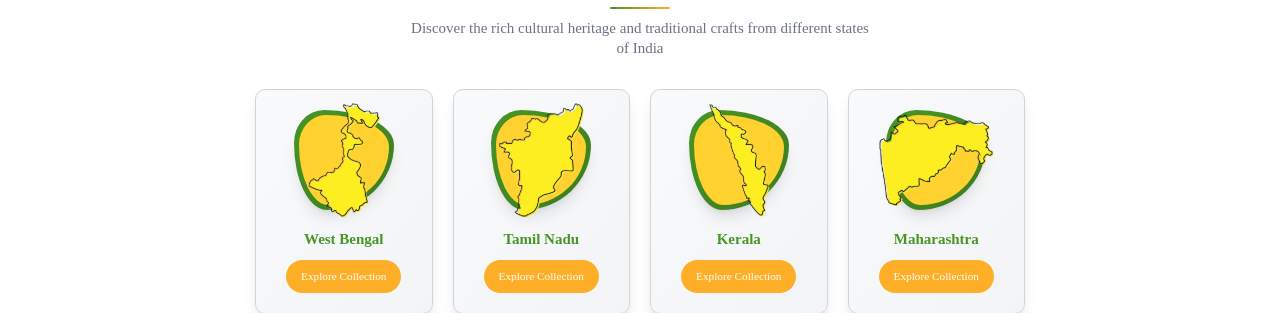
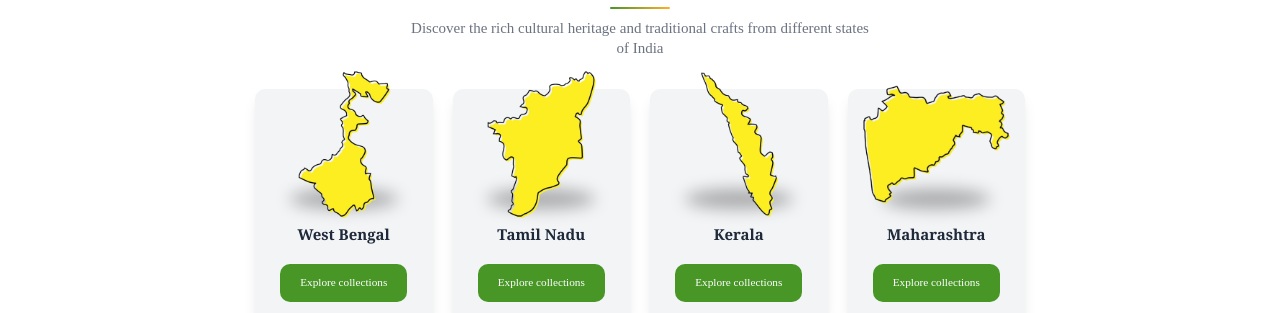
Before and after one commit to lord-cyclone100/Heartisans, a React (Vite) app in the folder frontend/: page /shop in a window 1280 px wide. Shown: the part 639-952 px from the top of the page. Built offline with nearby package versions, Linux system fonts and the light colour scheme; no server answers; a web font is replaced by a local one.

Commit message:
fixed cards

```diff
--- a/frontend/src/components/layout/Navbar.jsx
+++ b/frontend/src/components/layout/Navbar.jsx
@@ -42,7 +42,7 @@ export const Navbar = () => {
 
   return (
     <>
-      <nav className='h-[10vh] w-full bg-black/70 backdrop-blur-lg border-b border-white/40 px-4 sm:px-8 md:px-16 lg:px-40 flex items-center justify-between fixed z-10 font-mhlk text-white'>
+      <nav className='h-[10vh] w-full bg-black/70 backdrop-blur-lg border-b border-white/40 px-4 sm:px-8 md:px-16 lg:px-40 flex items-center justify-between fixed z-20 font-mhlk text-white'>
         <div>
           <NavLink to="/">
             <img src={`${import.meta.env.BASE_URL}photos/primary-logo.svg`} className='h-12 sm:h-16 md:h-18 lg:h-20' alt="Heartisans Logo" />
--- a/frontend/src/pages/Shop.jsx
+++ b/frontend/src/pages/Shop.jsx
@@ -84,26 +84,42 @@ export const Shop = () => {
                   key={idx}
                   className="group transform transition-all duration-300 hover:scale-105"
                 >
-                  <div className="rounded-2xl shadow-lg hover:shadow-2xl transition-all duration-300 p-4 md:p-6 lg:p-8" style={{ background: 'linear-gradient(to bottom right, #f9fafb, #f3f4f6)', border: '1px solid #d1d5db' }}>
-                    <div className="relative mb-4 md:mb-6 lg:mb-8">
-                      <div className="w-24 h-24 md:w-32 md:h-32 lg:w-40 lg:h-40 mx-auto flex items-center justify-center shadow-lg transition-all duration-300" style={{ background: 'linear-gradient(to bottom right, #479626, #3d7a20)' }} id="item">
-                        <div className="w-20 h-20 md:w-28 md:h-28 lg:w-36 lg:h-36 bg-amber-300 flex items-center justify-center" id="item">
+                  <div className="bg-gray-100 rounded-2xl shadow-lg hover:shadow-2xl transition-all duration-300 p-6 md:p-8 flex flex-col items-center text-center relative overflow-visible">
+                    {/* State Shape Container */}
+                    <div className="relative mb-6 md:mb-8 -mt-8 md:-mt-10">
+                      <div className="w-32 h-32 md:w-40 md:h-40 lg:w-48 lg:h-48 mx-auto flex items-center justify-center relative">
+                        {/* Shadow at bottom */}
+                        <div
+                          className="absolute bottom-0 left-1/2 transform -translate-x-1/2 translate-y-2"
+                          style={{
+                            width: '90%',
+                            height: '20px',
+                            background: 'rgba(0, 0, 0, 0.3)',
+                            borderRadius: '50%',
+                            filter: 'blur(8px)'
+                          }}
+                        ></div>
+
+                        {/* State Image */}
+                        <div className="w-full h-full flex items-center justify-center relative z-10">
                           <img
                             src={item.url}
-                            className="w-16 h-16 scale-200 md:w-20 md:h-20 lg:w-28 lg:h-28 object-contain"
+                            className="w-full h-full object-contain scale-150"
                             alt={translateState(item.name)}
                           />
                         </div>
                       </div>
                     </div>
-                    <h3 className="text-lg md:text-xl lg:text-2xl font-semibold text-center transition-colors mb-2 md:mb-4" style={{ color: '#479626' }}>
+
+                    {/* State Name */}
+                    <h3 className="text-lg md:text-xl lg:text-2xl font-bold text-gray-800 mb-6 md:mb-8 font-serif">
                       {translateState(item.name)}
                     </h3>
-                    <div className="text-center">
-                      <span className="inline-block px-3 py-2 md:px-4 md:py-2 lg:px-6 lg:py-3 rounded-full text-sm md:text-base lg:text-lg font-medium transition-colors" style={{ backgroundColor: '#ffaf27', color: '#ffffff' }}>
-                        Explore Collection
-                      </span>
-                    </div>
+
+                    {/* Explore Button */}
+                    <button className="bg-[#479626] hover:bg-green-400 text-white px-6 py-3 md:px-8 md:py-4 rounded-2xl text-base md:text-lg font-medium transition-all duration-300 transform group-hover:scale-105 whitespace-nowrap">
+                      Explore collections
+                    </button>
                   </div>
                 </NavLink>
               ))}
```
